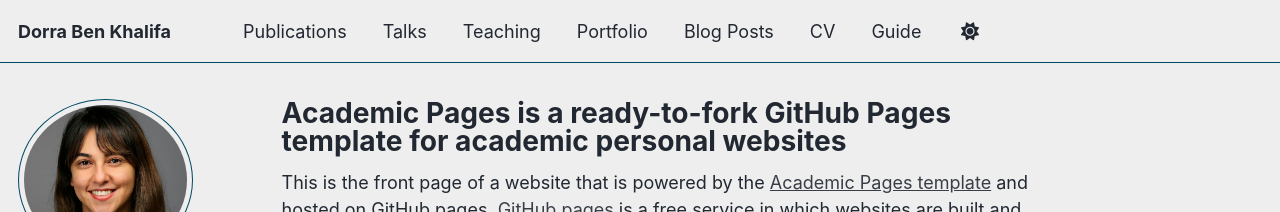
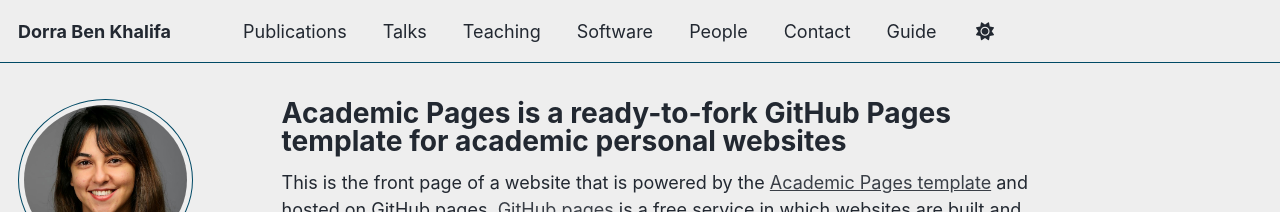
Before and after one commit to dbenkhalifa/dbenkhalifa.github.io, a Jekyll site: the page built from _pages/about.md, in a window 1280 px wide. Shown: the top 212 px of the page. Built offline with Jekyll 4.4.1, drawn with Linux system fonts in a browser that asks for light colours; some web fonts are replaced; a script that is not in the unit is left out.

Commit message:
Update navigation.yml

```diff
--- a/_data/navigation.yml
+++ b/_data/navigation.yml
@@ -17,14 +17,14 @@ main:
   - title: "Teaching"
     url: /teaching/
 
-  - title: "Portfolio"
-    url: /portfolio/
+  - title: "Software"
+    url: /software/
 
-  - title: "Blog Posts"
-    url: /year-archive/
+  - title: "People"
+    url: /people/
 
-  - title: "CV"
-    url: /cv/
+  - title: "Contact"
+    url: /contact/
 
   # - title: "CV"
   #   url: /cv-json/
```
